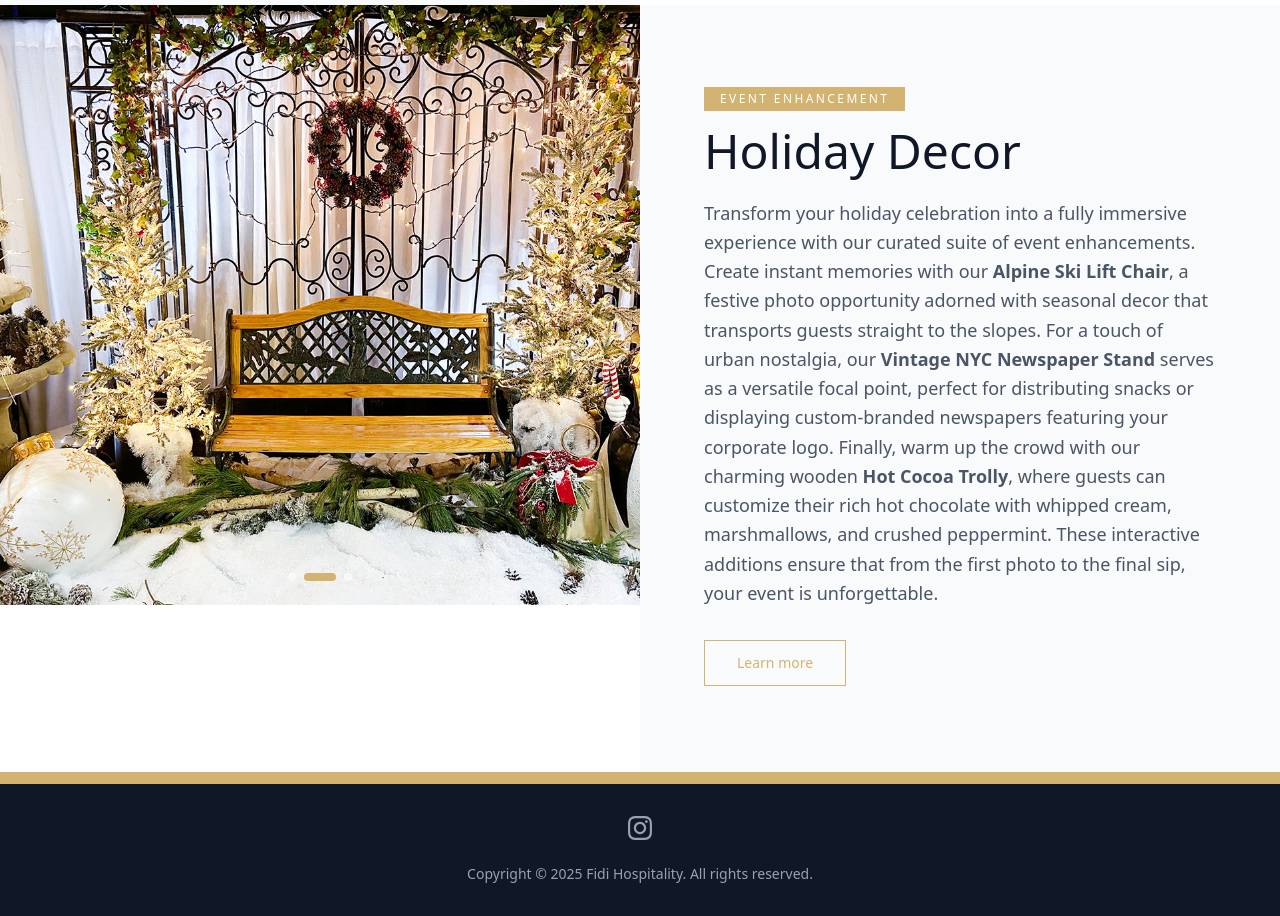
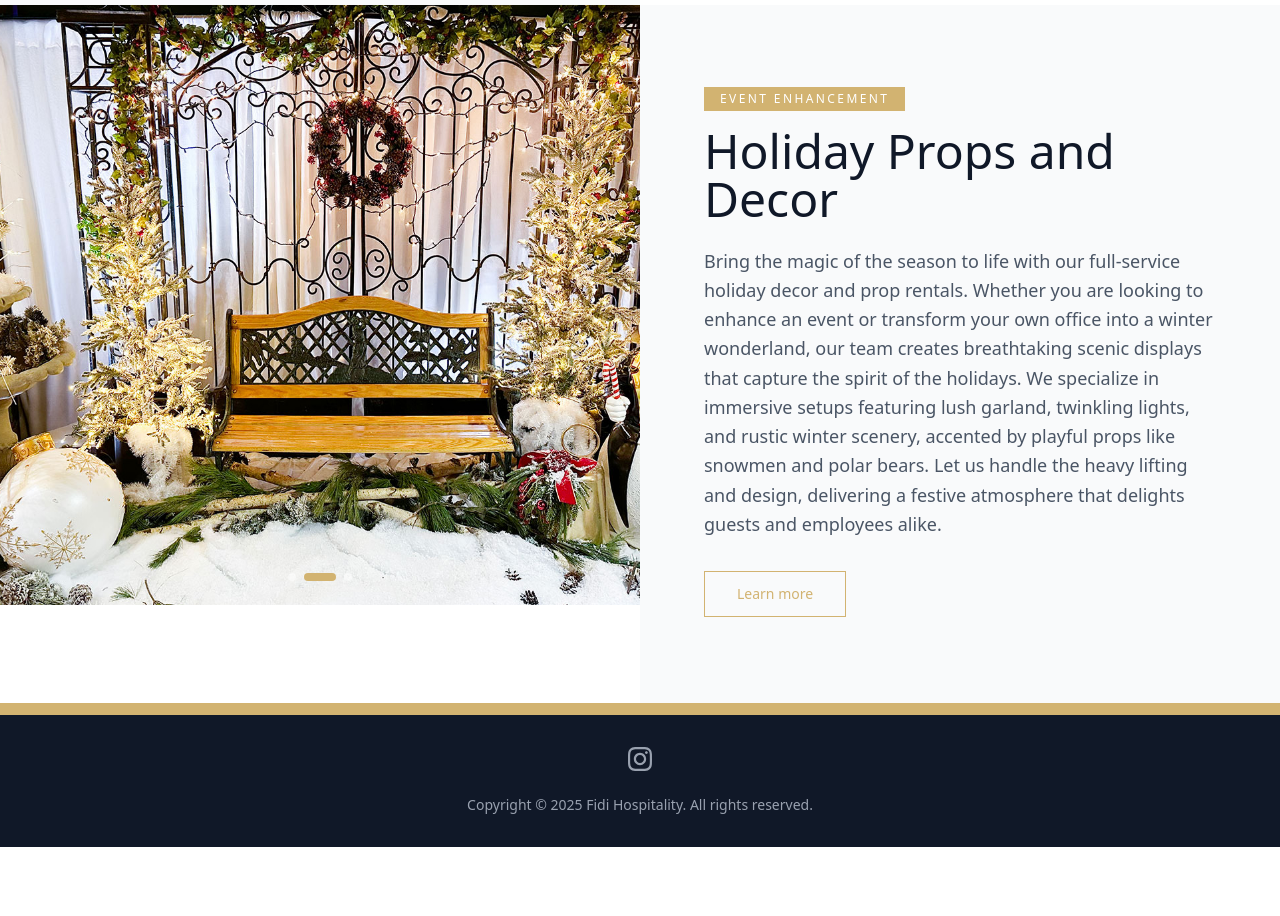
Before and after one commit to Orbin-Acanto/Fidi-holiday, a React (Vite) app: page / in a window 1280 px wide. Shown: the part 3140-4056 px from the top of the page. After the commit the page ends 3987 px from the top, so only its background shows below. Built offline with nearby package versions, Linux system fonts and the light colour scheme.

Commit message:
Update index.ts

```diff
--- a/src/data/index.ts
+++ b/src/data/index.ts
@@ -52,9 +52,9 @@ export const serviceItems = [
     pillLabel: "Event Enhancement",
   },
   {
-    title: "Holiday Decor",
+    title: "Holiday Props and Decor",
     description:
-      "Transform your holiday celebration into a fully immersive experience with our curated suite of event enhancements. Create instant memories with our <b>Alpine Ski Lift Chair</b>, a festive photo opportunity adorned with seasonal decor that transports guests straight to the slopes. For a touch of urban nostalgia, our <b>Vintage NYC Newspaper Stand</b> serves as a versatile focal point, perfect for distributing snacks or displaying custom-branded newspapers featuring your corporate logo. Finally, warm up the crowd with our charming wooden <b>Hot Cocoa Trolly</b>, where guests can customize their rich hot chocolate with whipped cream, marshmallows, and crushed peppermint. These interactive additions ensure that from the first photo to the final sip, your event is unforgettable.",
+      "Bring the magic of the season to life with our full-service holiday decor and prop rentals. Whether you are looking to enhance an event or transform your own office into a winter wonderland, our team creates breathtaking scenic displays that capture the spirit of the holidays. We specialize in immersive setups featuring lush garland, twinkling lights, and rustic winter scenery, accented by playful props like snowmen and polar bears. Let us handle the heavy lifting and design, delivering a festive atmosphere that delights guests and employees alike.",
     images: [
       "/service photo/Holiday Decor/1.jpg",
       "/service photo/Holiday Decor/2.jpg",
```
